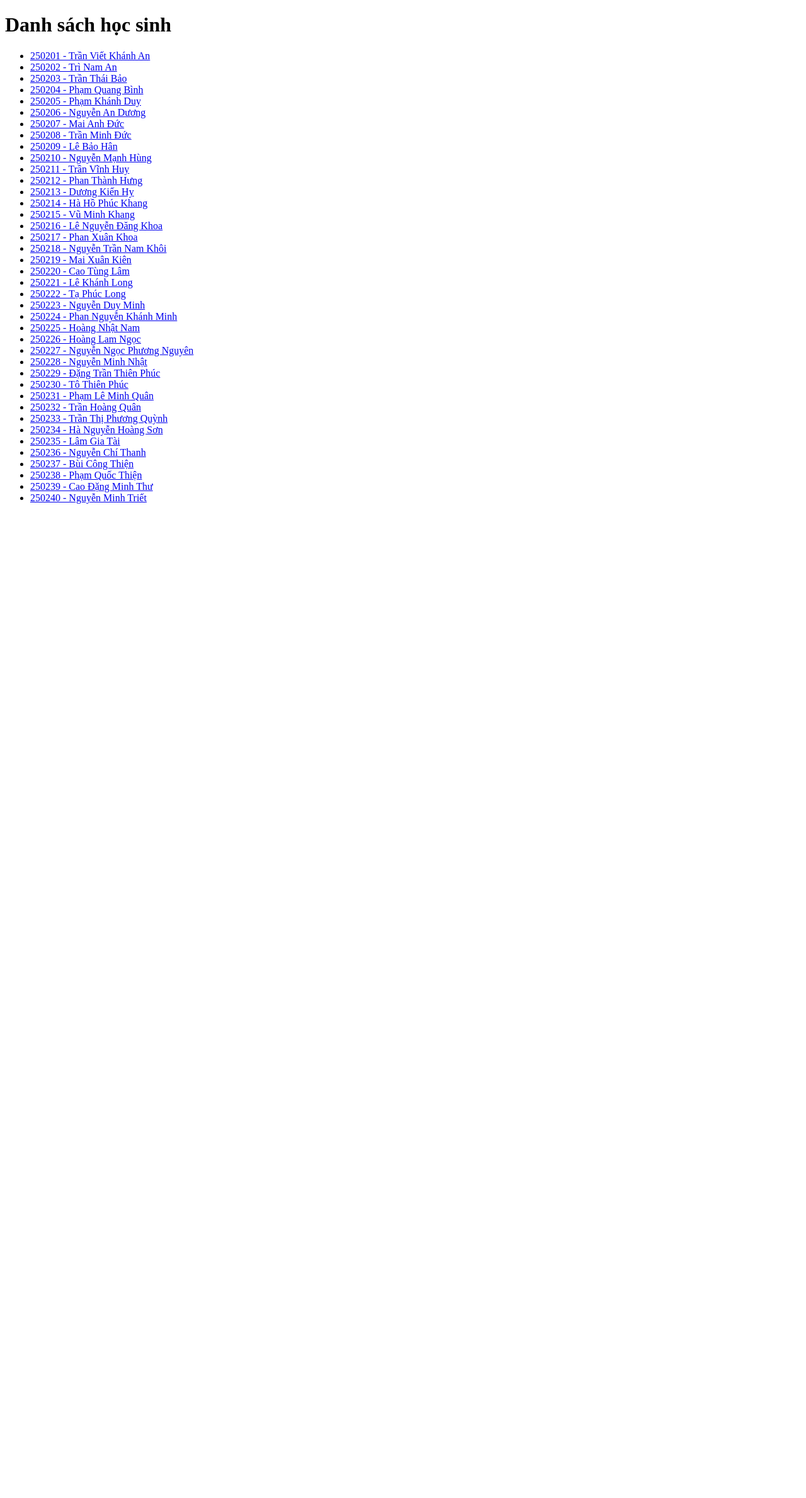
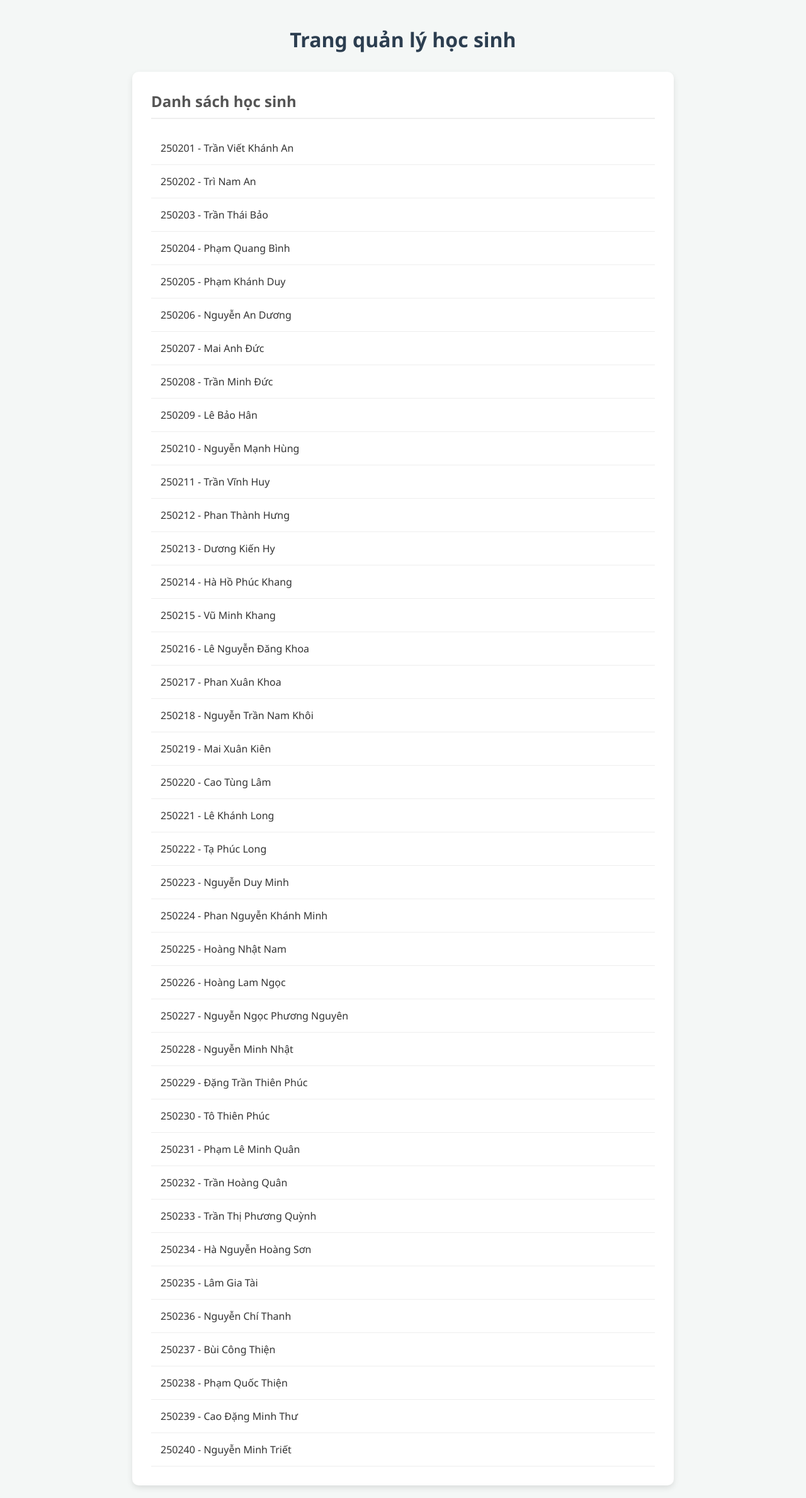
Before and after one commit to 4092MINH/LopPhoHocTap, a Django app: page / in a window 1280 px wide. Shown: the whole page at 63% size. Before the commit the page ends 800 px from the top, so only its background shows below. Run offline with Django 5.2, Linux system fonts and the light colour scheme; data comes from the database, SQL or seed files in the repository.

Commit message:
Đã trang trí

```diff
--- a/Member/templates/index.html
+++ b/Member/templates/index.html
@@ -1,20 +1,97 @@
 <!DOCTYPE html>
-<html lang="en">
+<html lang="vi">
 <head>
     <meta charset="UTF-8">
     <meta name="viewport" content="width=device-width, initial-scale=1.0">
-    <title>Trang quản lý điểm cộng</title>
+    <title>Quản lý học sinh</title>
+
+    <!-- ĐOẠN CSS BẠN ĐÃ CHỌN -->
+    <style>
+        /* 1. Cài đặt chung */
+        body {
+            font-family: 'Segoe UI', Tahoma, Geneva, Verdana, sans-serif;
+            background-color: #f4f7f6; /* Nền xám nhạt */
+            margin: 0;
+            padding: 20px;
+        }
+
+        h1 {
+            color: #2c3e50;
+            text-align: center;
+            margin-bottom: 30px;
+        }
+
+        /* Tạo khung chứa nội dung ở giữa */
+        .container {
+            max-width: 800px;
+            margin: 0 auto;
+            background: white;
+            padding: 30px;
+            border-radius: 10px; /* Bo tròn góc */
+            box-shadow: 0 4px 10px rgba(0,0,0,0.1); /* Tạo bóng đổ nổi lên */
+        }
+
+        /* 2. Trang trí danh sách */
+        ul {
+            list-style-type: none; /* Bỏ chấm tròn */
+            padding: 0;
+            margin: 0;
+        }
+
+        li {
+            background: #fff;
+            border-bottom: 1px solid #eee;
+            padding: 15px;
+            display: flex; /* Giúp căn chỉnh nội dung bên trong */
+            align-items: center;
+            transition: 0.2s; /* Tạo độ mượt khi đổi màu/di chuyển */
+        }
+
+        /* Hiệu ứng đặc biệt trong CSS của bạn: Đẩy sang phải khi rê chuột */
+        li:hover {
+            background-color: #e8f4ff;
+            padding-left: 25px;
+            cursor: pointer;
+        }
+
+        li a {
+            text-decoration: none;
+            color: #333;
+            font-weight: 500;
+            display: block;
+            width: 100%; /* Bấm vào đâu trên dòng cũng được */
+        }
+
+        /* CSS cho trang chi tiết (để sẵn đây khi nào dùng thì dùng) */
+        .detail-card { border: 1px solid #ddd; border-radius: 8px; padding: 20px; background: #fff; }
+        .info-row { margin-bottom: 15px; font-size: 16px; }
+        .label { font-weight: bold; color: #555; width: 100px; display: inline-block; }
+        .score-badge { background-color: #3498db; color: white; padding: 5px 10px; border-radius: 15px; font-size: 0.9em; margin-left: 10px; }
+    </style>
 </head>
+
 <body>
-    <h1>Danh sách học sinh</h1>
-    <ul>
-        {% for x in members %}
-            <!-- Thêm dòng này để test xem x có dữ liệu gì không -->
-            <li><a href="details/{{x.slug}}">{{x.student_id}} - {{x.ho}} {{x.ten}}</a></li>
-        {% empty %}
-            <!-- Nếu database rỗng, dòng này sẽ hiện ra -->
-            <li>Hiện chưa có dữ liệu học sinh nào trong Database.</li>
-        {% endfor %}
-    </ul>
+
+    <!-- Tiêu đề lớn nằm ngoài khung -->
+    <h1>Trang quản lý học sinh</h1>
+
+    <!-- KHUNG CHÍNH (.container) -->
+    <div class="container">
+
+        <h2 style="margin-top: 0; color: #555; border-bottom: 2px solid #eee; padding-bottom: 10px;">
+            Danh sách học sinh
+        </h2>
+
+        <!-- DANH SÁCH HỌC SINH -->
+        <ul>
+            {% for x in members %}
+                <li>
+                   <a href="details/{{x.slug}}">{{x.student_id}} - {{x.ho}} {{x.ten}}</a>
+                </li>
+            {% endfor %}
+        </ul>
+
+    </div>
+
 </body>
 </html>
```
Also changed, not shown: Member/templates/details.html (+106 -15 lines).
